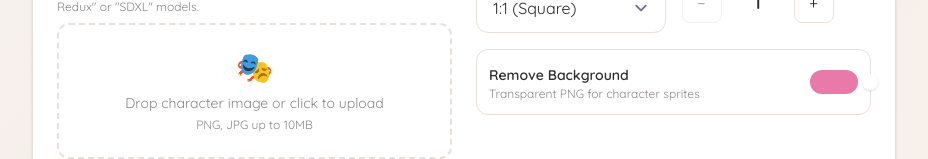
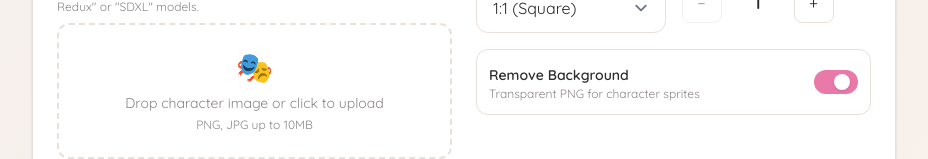
Before and after one commit to dohoonk/asset_generator, a Next.js app: page / in a window 1280 px wide. Shown: the part 641-800 px from the top of the page, without its empty margins (176-1104 px from the left). Built offline with nearby package versions, Linux system fonts and the light colour scheme.

Commit message:
Fix background toggle alignment

```diff
--- a/src/components/OptionsSelector.tsx
+++ b/src/components/OptionsSelector.tsx
@@ -87,13 +87,13 @@
           </div>
           <button
             onClick={() => onRemoveBackgroundChange(!removeBackground)}
-            className={`relative w-12 h-6 rounded-full transition-colors ${
+            className={`relative inline-flex h-6 w-11 items-center rounded-full transition-colors ${
               removeBackground ? "bg-[var(--primary)]" : "bg-[var(--border)]"
             }`}
           >
             <span
-              className={`absolute top-1 w-4 h-4 bg-white rounded-full shadow transition-transform ${
-                removeBackground ? "translate-x-7" : "translate-x-1"
+              className={`inline-block h-4 w-4 transform rounded-full bg-white shadow transition ${
+                removeBackground ? "translate-x-5" : "translate-x-1"
               }`}
             />
           </button>
```
